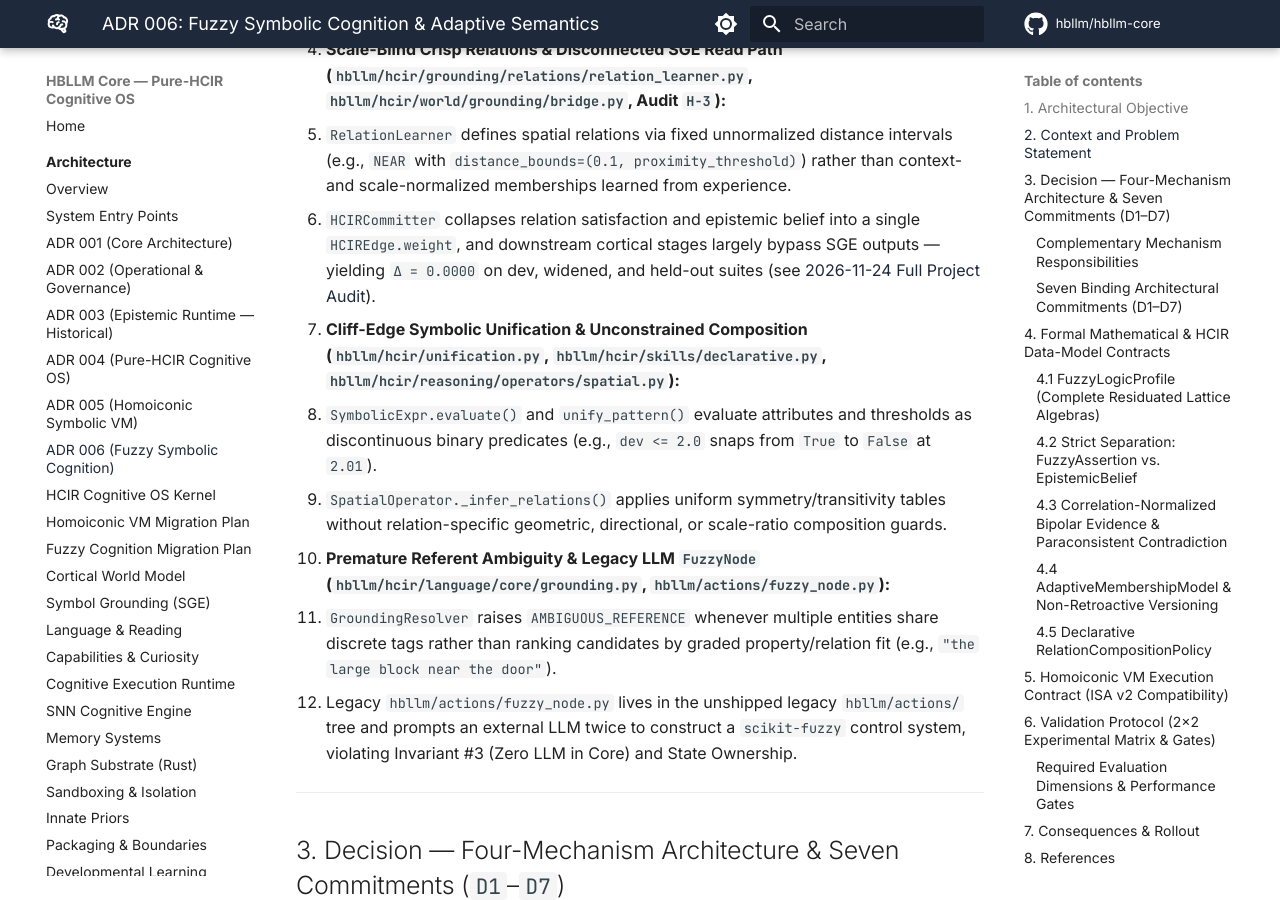
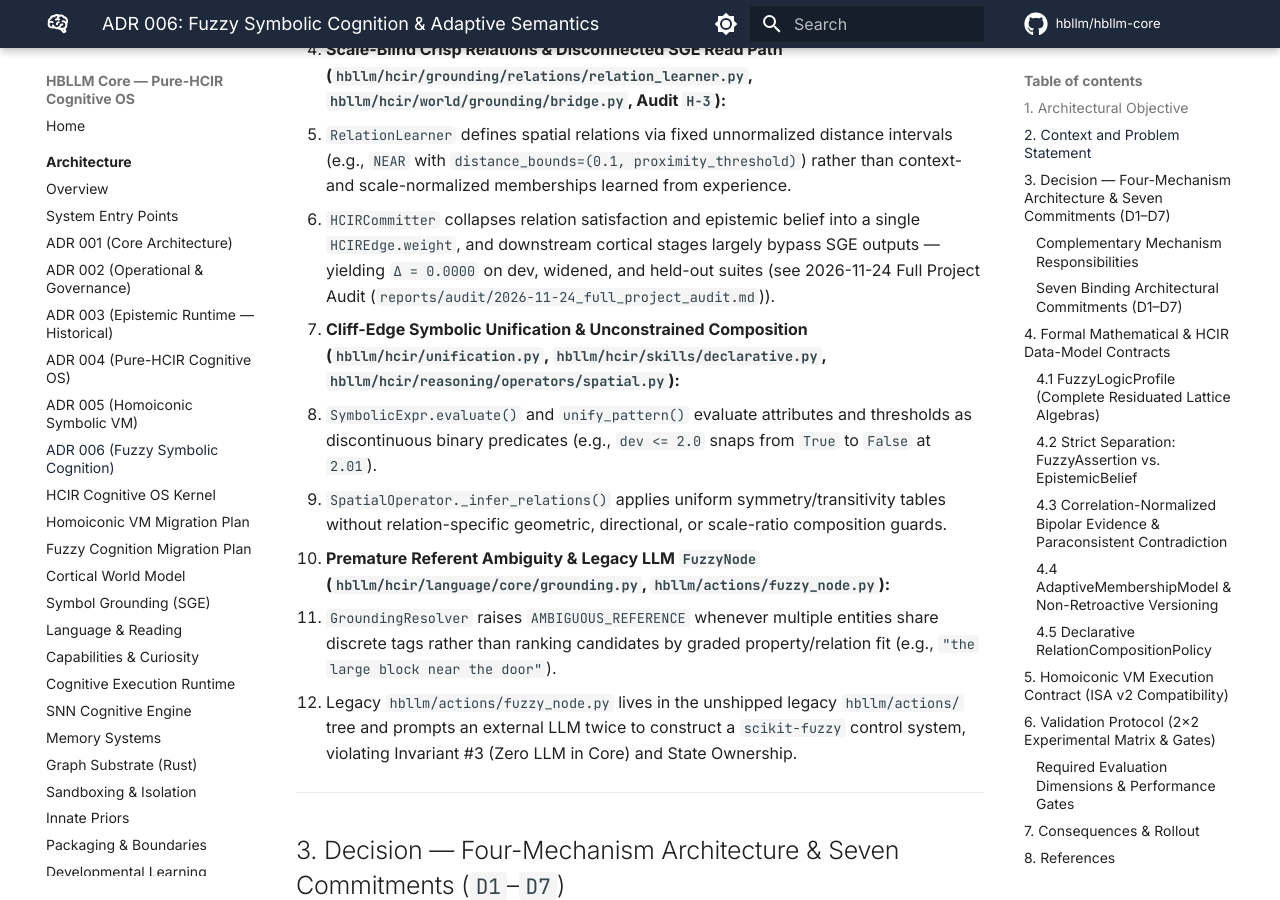
Before and after one commit to HBLLM/hbllm-core, an MkDocs documentation site: the page built from docs/adr/0006-fuzzy-symbolic-cognition-and-adaptive-semantics.md, in a window 1280 px wide and 900 px high, scrolled down 1197 px. Built offline with MkDocs 1.6.1 and Material for MkDocs 9.7.7, drawn with Linux system fonts in a browser that asks for light colours; comment, search, counter and statistics services are not loaded; some of the changed text lies outside the part shown.

Commit message:
docs(adr,architecture): fix strict mkdocs out-of-docs audit links

```diff
--- a/docs/adr/0006-fuzzy-symbolic-cognition-and-adaptive-semantics.md
+++ b/docs/adr/0006-fuzzy-symbolic-cognition-and-adaptive-semantics.md
@@ -31,7 +31,7 @@ While [ADR 005](0005-homoiconic-symbolic-vm-and-experience-first-cognition.md) (
 
 2. **Scale-Blind Crisp Relations & Disconnected SGE Read Path (`hbllm/hcir/grounding/relations/relation_learner.py`, `hbllm/hcir/world/grounding/bridge.py`, Audit `H-3`):**
    - `RelationLearner` defines spatial relations via fixed unnormalized distance intervals (e.g., `NEAR` with `distance_bounds=(0.1, proximity_threshold)`) rather than context- and scale-normalized memberships learned from experience.
-   - `HCIRCommitter` collapses relation satisfaction and epistemic belief into a single `HCIREdge.weight`, and downstream cortical stages largely bypass SGE outputs — yielding `Δ = 0.0000` on dev, widened, and held-out suites (see [2026-11-24 Full Project Audit](../../reports/audit/2026-11-24_full_project_audit.md)).
+   - `HCIRCommitter` collapses relation satisfaction and epistemic belief into a single `HCIREdge.weight`, and downstream cortical stages largely bypass SGE outputs — yielding `Δ = 0.0000` on dev, widened, and held-out suites (see 2026-11-24 Full Project Audit (`reports/audit/2026-11-24_full_project_audit.md`)).
 
 3. **Cliff-Edge Symbolic Unification & Unconstrained Composition (`hbllm/hcir/unification.py`, `hbllm/hcir/skills/declarative.py`, `hbllm/hcir/reasoning/operators/spatial.py`):**
    - `SymbolicExpr.evaluate()` and `unify_pattern()` evaluate attributes and thresholds as discontinuous binary predicates (e.g., `dev <= 2.0` snaps from `True` to `False` at `2.01`).
@@ -291,4 +291,4 @@ To prove causally where improvements originate without confounding grounding cha
 - [ADR 004: Pure-HCIR Cognitive OS](0004-pure-hcir-cognitive-os.md)
 - [Core Knowledge & Innate Priors Declaration](../architecture/priors.md)
 - [Symbol Grounding Architecture (SGE)](../architecture/grounding.md)
-- [2026-11-24 Full Project Audit](../../reports/audit/2026-11-24_full_project_audit.md)
+- 2026-11-24 Full Project Audit: `reports/audit/2026-11-24_full_project_audit.md`
--- a/docs/architecture/fuzzy-cognition-migration-plan.md
+++ b/docs/architecture/fuzzy-cognition-migration-plan.md
@@ -7,7 +7,7 @@ description: "Phased implementation and 2x2 experimental validation plan for ADR
 
 > **Authority:** [ADR 006: Fuzzy Symbolic Cognition & Adaptive Semantics](../adr/0006-fuzzy-symbolic-cognition-and-adaptive-semantics.md)
 > **Foundation Baseline:** [ADR 005: Homoiconic Symbolic VM](../adr/0005-homoiconic-symbolic-vm-and-experience-first-cognition.md) (`M0`–`M6`)
-> **Triggering Finding:** Audit `H-3` in [`reports/audit/2026-11-24_full_project_audit.md`](../../reports/audit/2026-11-24_full_project_audit.md) (`grounding_bridge` `Δ = 0.0000`)
+> **Triggering Finding:** Audit `H-3` in `reports/audit/2026-11-24_full_project_audit.md` (`grounding_bridge` `Δ = 0.0000`)
 
 ---
 
--- a/docs/architecture/homoiconic-vm-migration-plan.md
+++ b/docs/architecture/homoiconic-vm-migration-plan.md
@@ -6,7 +6,7 @@ description: "Complete phased migration plan transitioning HBLLM Core from hardc
 # Homoiconic Symbolic VM Migration Plan (`M0`–`M6`)
 
 > **Authority:** [ADR 005: Homoiconic Symbolic VM & Experience-First Cognition](../adr/0005-homoiconic-symbolic-vm-and-experience-first-cognition.md)
-> **Baseline Audit:** [`reports/audit/2026-11-24_full_project_audit.md`](../../reports/audit/2026-11-24_full_project_audit.md)
+> **Baseline Audit:** `reports/audit/2026-11-24_full_project_audit.md`
 > **Status:** Implemented & Verified (Phases `M0`–`M6` complete; sealed milestone `eval-phase3-final` recorded on `072b4cb1`, 2026-11-26)
 > **Target Principle:** *Code = CPU/ALU & Constitutional Kernel; Graph = Symbolic Mind.*
 
@@ -189,14 +189,14 @@ flowchart LR
 
 All phases (`M0`–`M6`) are complete on `feat/homoiconic-symbolic-vm` and verified at tag `eval-phase3-final` (commit `072b4cb1`, `2026-11-26`):
 
-| Exit Criterion | Target Baseline | Verified Outcome (`M0`–`M6`) |
-|---|---|---|
-| **Sealed Held-Out v2 Zero-Shot (`n=120`)** | `>= 0.9250` (`111/120`, `4` deaths) | **`0.9417`** (`113/120`, CI `[0.8845, 0.9715]`, generality `0.8359`, **`2` deaths**) |
-| **Held-Out Cross-Seed Transfer (`n=114`)** | `>= 0.9035` | **`0.9035`** (CI `[0.8354, 0.9453]`, `28,330` skills recorded) |
-| **`widened_dev` Transfer & Zero-Shot (`n=120`)** | Preserve dev `>= 0.750` | Zero-shot **`0.7750`** (`generality = 0.7503`), cross-seed transfer **`0.9474`** |
-| **Core Kernel Step Budget (`32×32`)** | `CPU p95 <= 45ms` | `hbllm bench profile`: Decisional `p95 = 0.182ms`, CPU E2E `p95 = 14.58ms` (`bench heldout` variable-grid mean `p50=25.72ms / p95=85.06ms`) |
-| **LLM Tokens & Legacy Packaging Shims** | `0` tokens, `0` shims | **`0` LLM tokens**, **`0` `__path__.append` shims** (`test_m0_substrate_hygiene.py`) |
-| **Architectural Ratchets & Governance** | AST & Serving/Driver Unification | `SyscallAllowlist(strict=True)`, per-tenant `CognitiveSystemRegistry`, thin `CognitiveBlackbox`, `run_sandboxed_command`, `tests/unit/architecture/test_homoiconic_invariants.py` |
+| Exit Criterion                                   | Target Baseline                     | Verified Outcome (`M0`–`M6`)                                                                                                                                                      |
+| ------------------------------------------------ | ----------------------------------- | --------------------------------------------------------------------------------------------------------------------------------------------------------------------------------- |
+| **Sealed Held-Out v2 Zero-Shot (`n=120`)**       | `>= 0.9250` (`111/120`, `4` deaths) | **`0.9417`** (`113/120`, CI `[0.8845, 0.9715]`, generality `0.8359`, **`2` deaths**)                                                                                              |
+| **Held-Out Cross-Seed Transfer (`n=114`)**       | `>= 0.9035`                         | **`0.9035`** (CI `[0.8354, 0.9453]`, `28,330` skills recorded)                                                                                                                    |
+| **`widened_dev` Transfer & Zero-Shot (`n=120`)** | Preserve dev `>= 0.750`             | Zero-shot **`0.7750`** (`generality = 0.7503`), cross-seed transfer **`0.9474`**                                                                                                  |
+| **Core Kernel Step Budget (`32×32`)**            | `CPU p95 <= 45ms`                   | `hbllm bench profile`: Decisional `p95 = 0.182ms`, CPU E2E `p95 = 14.58ms` (`bench heldout` variable-grid mean `p50=25.72ms / p95=85.06ms`)                                       |
+| **LLM Tokens & Legacy Packaging Shims**          | `0` tokens, `0` shims               | **`0` LLM tokens**, **`0` `__path__.append` shims** (`test_m0_substrate_hygiene.py`)                                                                                              |
+| **Architectural Ratchets & Governance**          | AST & Serving/Driver Unification    | `SyscallAllowlist(strict=True)`, per-tenant `CognitiveSystemRegistry`, thin `CognitiveBlackbox`, `run_sandboxed_command`, `tests/unit/architecture/test_homoiconic_invariants.py` |
 
 > [!NOTE]
 > Artificial LOC ceilings (`test_loc_budget.py`) were retired in `637c8f22` (`M4`) in favor of semantic and AST invariant ratchets (`test_homoiconic_invariants.py`, `test_m0_substrate_hygiene.py`, `test_structural_debt_ratchet.py`); raw `hbllm/hcir/**` `.py` total stands at `146,399` lines across 11 subpackages. With Phase 3 complete, active evolution moves to [ADR 006: Fuzzy Symbolic Cognition](../adr/0006-fuzzy-symbolic-cognition-and-adaptive-semantics.md) (`F0`–`F3`).
```
